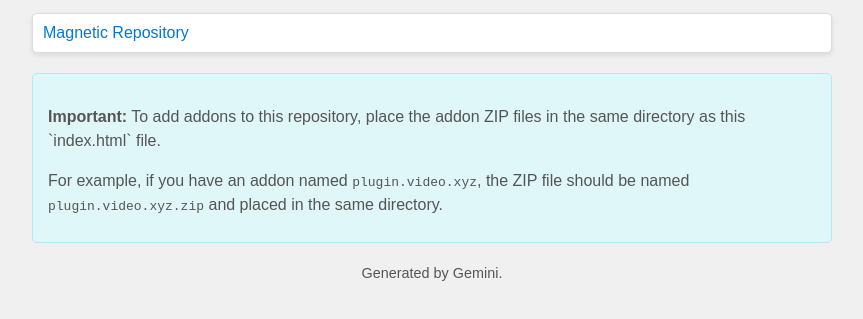
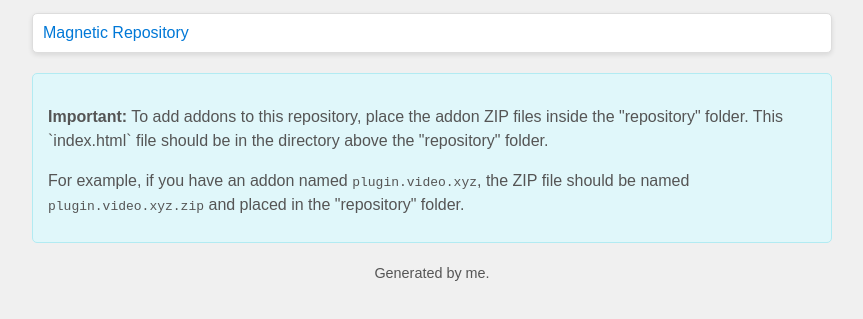
Before and after one commit to nuxzs/repo, a plain HTML site: page index.html in a window 1280 px wide. Shown: the part 127-446 px from the top of the page, without its empty margins (208-1071 px from the left). Drawn offline with Linux system fonts and the light colour scheme.

Commit message:
Update index.html

```diff
--- a/index.html
+++ b/index.html
@@ -27,7 +27,7 @@
             margin-bottom: 5px;
             padding: 10px;
             border-radius: 5px;
-             box-shadow: 0 2px 5px rgba(0,0,0,0.1);
+            box-shadow: 0 2px 5px rgba(0,0,0,0.1);
         }
         li a {
             color: #0078d7;
@@ -62,17 +62,17 @@
     <h1>Kodi Repository</h1>
     <p>This is a simple Kodi repository.  You can install the following items:</p>
     <ul>
-        <li><a href="repository.magnetic.local-1.0.0.zip">Magnetic Repository</a></li>
+        <li><a href="repository/repository.magnetic.local-1.0.0.zip">Magnetic Repository</a></li>
         </ul>
     <div class="upload-info">
-        <p><b>Important:</b> To add addons to this repository, place the addon ZIP files in the same directory as this `index.html` file.</p>
+        <p><b>Important:</b> To add addons to this repository, place the addon ZIP files inside the "repository" folder.  This `index.html` file should be in the directory above the "repository" folder.</p>
         <p>
-            For example, if you have an addon named <code>plugin.video.xyz</code>, the ZIP file should be named  <code>plugin.video.xyz.zip</code> and placed in the same directory.
+            For example, if you have an addon named <code>plugin.video.xyz</code>, the ZIP file should be named <code>plugin.video.xyz.zip</code> and placed in the "repository" folder.
         </p>
     </div>
 
     <div class="footer">
-        <p>Generated by Gemini.</p>
+        <p>Generated by me.</p>
     </div>
 </body>
 </html>
```
